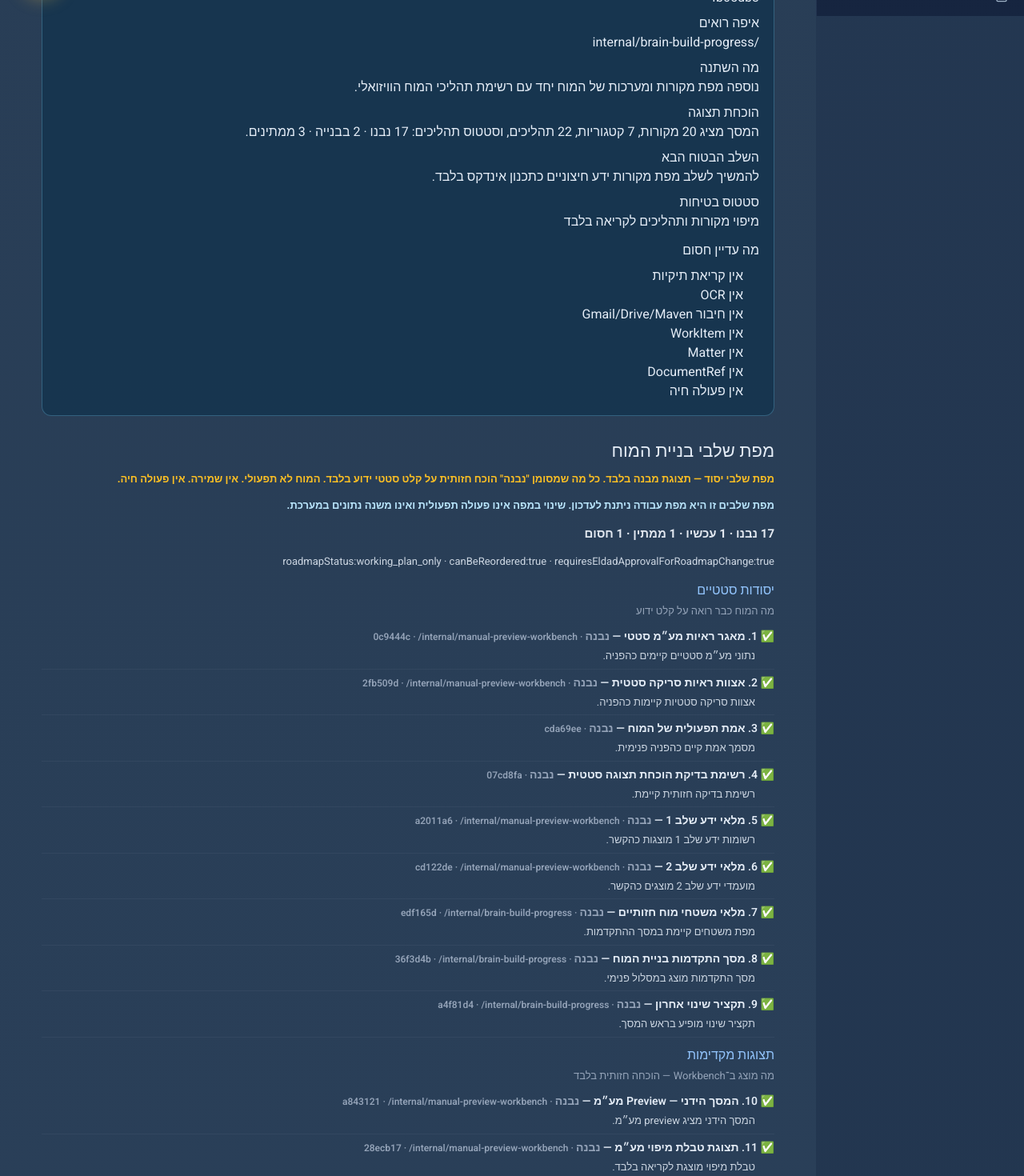
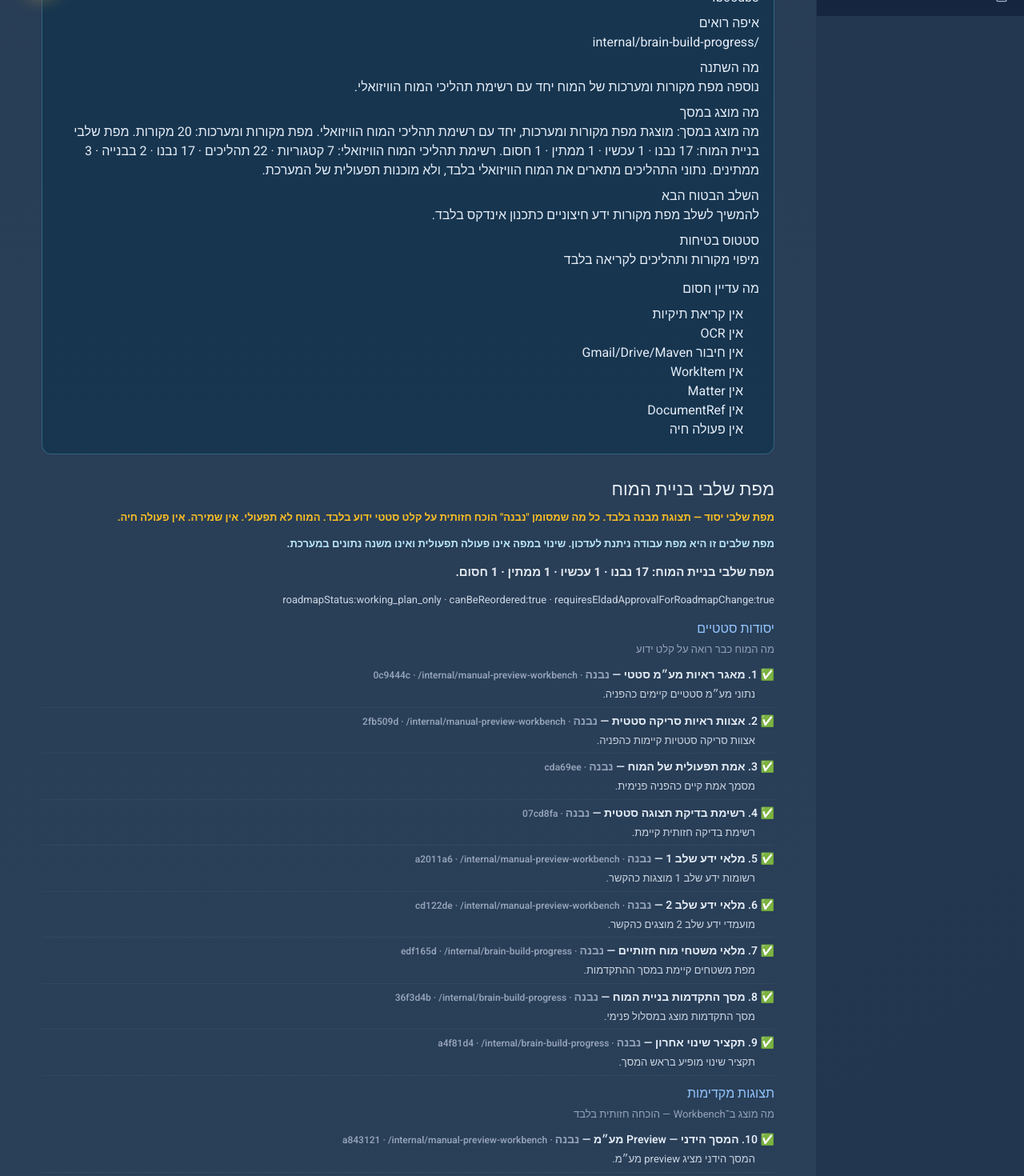
Before and after one commit to eldad197589-ctrl/eldad-brain-app, a React (Vite) app: page /internal/brain-build-progress in a window 1280 px wide. Shown: the part 780-2250 px from the top of the page at 80% size. Built offline with nearby package versions, Linux system fonts and the light colour scheme; no server answers.

Commit message:
Clarify brain build progress wording

```diff
--- a/src/pages/internal/brain-build-progress/BrainBuildProgressConsole.tsx
+++ b/src/pages/internal/brain-build-progress/BrainBuildProgressConsole.tsx
@@ -65,14 +65,14 @@ const DETAIL_LABELS = {
   title: 'כותרת',
   relatedCommit: 'Commit קשור',
   visibleRoute: 'איפה רואים',
-  proofScenario: 'הוכחת תצוגה',
+  proofScenario: 'מה מוצג במסך',
   whatChanged: 'מה השתנה',
   whatWasBuilt: 'מה נבנה',
   whatEldadCanSee: 'מה אלדד רואה',
   nextSafeStep: 'השלב הבטוח הבא',
   safetyStatus: 'סטטוס בטיחות',
   currentStatus: 'סטטוס נוכחי',
-  proofStatus: 'סטטוס הוכחה',
+  proofStatus: 'סטטוס תצוגה',
   surfaceClassification: 'סיווג משטח',
   domain: 'תחום',
   layer: 'שכבה',
@@ -87,7 +87,7 @@ const STATUS_LABELS: Record<BrainBuildProgressStatus, string> = {
 };
 
 const PROOF_STATUS_LABELS: Record<BrainBuildProofStatus, string> = {
-  visible_static_preview: 'הוכחת תצוגה סטטית',
+  visible_static_preview: 'מוצג במסך כ-preview סטטי',
   static_reference_recorded: 'נרשם כמקור סטטי',
   not_visible_as_screen: 'לא מוצג כמסך עצמאי',
   blocked_by_design: 'חסום בתכנון',
@@ -220,7 +220,7 @@ const roadmapSummaryCounter = (): string => {
   const current = stages.filter((s) => s.status === 'current').length;
   const next = stages.filter((s) => s.status === 'next').length;
   const blocked = stages.filter((s) => s.status === 'blocked').length;
-  return `${built} נבנו · ${current} עכשיו · ${next} ${next === 1 ? 'ממתין' : 'ממתינים'} · ${blocked} חסום`;
+  return `מפת שלבי בניית המוח: ${built} נבנו · ${current} עכשיו · ${next} ${next === 1 ? 'ממתין' : 'ממתינים'} · ${blocked} חסום.`;
 };
 
 // #region Source Map Helpers
@@ -266,7 +266,10 @@ const visualProcessStatusCounter = (): string => {
     { built: 0, building: 0, pending: 0 },
   );
 
-  return `${counts.built} נבנו · ${counts.building} בבנייה · ${counts.pending} ממתינים`;
+  const categories = new Set(BRAIN_VISUAL_PROCESS_REGISTRY_ROWS.map((processRow) => processRow.categoryId)).size;
+  const processes = BRAIN_VISUAL_PROCESS_REGISTRY_ROWS.length;
+
+  return `רשימת תהליכי המוח הוויזואלי: ${categories} קטגוריות · ${processes} תהליכים · ${counts.built} נבנו · ${counts.building} בבנייה · ${counts.pending} ממתינים.`;
 };
 
 const groupedVisualProcesses = (): readonly [string, readonly BrainVisualProcessRegistryRow[]][] =>
@@ -348,7 +351,7 @@ function ProgressMetrics() {
   return (
     <section data-testid="build-progress-top-metrics" style={{ display: 'grid', gap: 12, gridTemplateColumns: 'repeat(auto-fit, minmax(210px, 1fr))', marginTop: 18 }}>
       <MetricCard label="נקודות בנייה שננעלו" value={BRAIN_BUILD_PROGRESS_ITEMS.length} />
-      <MetricCard label="הוכחות תצוגה פעילות" value={visibleProofScreenCount()} />
+      <MetricCard label="מסכים מוצגים פעילים" value={visibleProofScreenCount()} />
       <MetricCard label="פעולות חיות פעילות" value={0} />
     </section>
   );
--- a/src/work-spine/build-progress/brain-build-progress-console-seed.ts
+++ b/src/work-spine/build-progress/brain-build-progress-console-seed.ts
@@ -159,7 +159,8 @@ export const BRAIN_BUILD_LATEST_CHANGE_SUMMARY = {
   relatedCommit: '4b05db3',
   whereToSee: BRAIN_BUILD_PROGRESS_ROUTE,
   whatChanged: 'נוספה מפת מקורות ומערכות של המוח יחד עם רשימת תהליכי המוח הוויזואלי.',
-  proofOfLife: 'המסך מציג 20 מקורות, 7 קטגוריות, 22 תהליכים, וסטטוס תהליכים: 17 נבנו · 2 בבנייה · 3 ממתינים.',
+  proofOfLife:
+    'מה מוצג במסך: מוצגת מפת מקורות ומערכות, יחד עם רשימת תהליכי המוח הוויזואלי. מפת מקורות ומערכות: 20 מקורות. מפת שלבי בניית המוח: 17 נבנו · 1 עכשיו · 1 ממתין · 1 חסום. רשימת תהליכי המוח הוויזואלי: 7 קטגוריות · 22 תהליכים · 17 נבנו · 2 בבנייה · 3 ממתינים. נתוני התהליכים מתארים את המוח הוויזואלי בלבד, ולא מוכנות תפעולית של המערכת.',
   stillBlocked: ['אין קריאת תיקיות', 'אין OCR', 'אין חיבור Gmail/Drive/Maven', 'אין WorkItem', 'אין Matter', 'אין DocumentRef', 'אין פעולה חיה'],
   nextSafeStep: 'להמשיך לשלב מפת מקורות ידע חיצוניים כתכנון אינדקס בלבד.',
   safetyStatus: 'מיפוי מקורות ותהליכים לקריאה בלבד',
@@ -175,7 +176,7 @@ export const BRAIN_BUILD_PROGRESS_ITEMS: readonly BrainBuildProgressItem[] = [
   progressItem('progress-approval-gate-preview-v1', 'תצוגת שער אישור', 'approval', 'approval_gate', '6f1368b', MANUAL_WORKBENCH_ROUTE, 'סריקות דימה', 'טקסט שער אישור מוצג תחת מועמדי סריקה.', 'built_and_visible', 'visible_static_preview', 'preview_only', 'נוספה תצוגת שער אישור פסיבית תחת מועמדי סריקה.', 'אלדד רואה הקשר בדיקה מוצע ושדות חסרים.', 'להשאיר את שפת האישור פסיבית.'),
   progressItem('progress-knowledge-inventory-phase1-v1', 'מלאי ידע שלב 1', 'knowledge', 'knowledge_inventory', 'a2011a6', MANUAL_WORKBENCH_ROUTE, 'צילה שכר', 'הקשר מלאי ידע סטטי מוצג כאשר מילות הקלט מתאימות.', 'built_not_visible', 'static_reference_recorded', 'preview_only', 'נוספו רשומות מלאי ידע סטטיות של שלב 1.', 'אלדד רואה הקשר מלאי דרך משטח התצוגה שנוסף לאחר מכן.', 'להשתמש כהקשר מצביע בלבד.'),
   progressItem('progress-knowledge-inventory-preview-v1', 'תצוגת מלאי ידע', 'knowledge', 'manual_workbench', '31facca', MANUAL_WORKBENCH_ROUTE, 'מע״מ מייבן בזק', 'רשומות ידע סטטיות קשורות מוצגות במסך הידני.', 'built_and_visible', 'visible_static_preview', 'preview_only', 'נוספה למסך הידני תצוגת ידע קשור.', 'אלדד רואה סטטוס ראיה, מיקום מקור ופעולות חסומות.', 'לבקר ניסוח לפני הרחבת רשומות.'),
-  progressItem('progress-static-visual-proof-checklist-v1', 'רשימת בדיקת הוכחת תצוגה סטטית', 'proof', 'proof_inventory', '07cd8fa', null, 'commit:07cd8fa', 'רשימת בדיקת הוכחת תצוגה סטטית קיימת כהפניית בקרת פרויקט.', 'built_not_visible', 'not_visible_as_screen', 'static_visual', 'נוספה רשימת בדיקה סטטית להוכחת תצוגה.', 'אלדד רואה את ההשפעה שלה רק דרך סיכומי התקדמות מאוחרים יותר.', 'למפות משטחים חזותיים לפני עבודת ביקורת תצוגה.'),
+  progressItem('progress-static-visual-proof-checklist-v1', 'רשימת בדיקת תצוגה סטטית', 'proof', 'proof_inventory', '07cd8fa', null, 'commit:07cd8fa', 'רשימת בדיקת תצוגה סטטית קיימת כהפניית בקרת פרויקט.', 'built_not_visible', 'not_visible_as_screen', 'static_visual', 'נוספה רשימת בדיקה סטטית לבקרת תצוגה.', 'אלדד רואה את ההשפעה שלה רק דרך סיכומי התקדמות מאוחרים יותר.', 'למפות משטחים חזותיים לפני עבודת ביקורת תצוגה.'),
   progressItem('progress-phase2-safe-knowledge-candidates-v1', 'מועמדי ידע בטוחים שלב 2', 'knowledge', 'knowledge_inventory', 'cd122de', MANUAL_WORKBENCH_ROUTE, 'Robium לשכת שכר', 'מועמדי שלב 2 סטטיים מוצגים כהקשר מלאי.', 'built_not_visible', 'static_reference_recorded', 'preview_only', 'נוספו שש רשומות מועמדי ידע לשלב 2 במסגרת סטטית.', 'אלדד רואה אותן רק כהקשר מצביע סטטי.', 'להשאיר מועמדים מאחורי ביקורת לפני שימוש מאוחר יותר.'),
   progressItem('progress-hypothetical-task-shape-preview-v1', 'תצוגת צורת משימה היפותטית', 'scanned_evidence', 'manual_workbench', '160f271', MANUAL_WORKBENCH_ROUTE, 'סריקות דימה', 'תצוגת צורת משימה היפותטית מוצגת תחת מועמדי סריקה תואמים.', 'built_and_visible', 'visible_static_preview', 'preview_only', 'נוספה תצוגת צורת משימה היפותטית לסריקות.', 'אלדד רואה דגלי יכולת שליליים ופעולות חסומות.', 'להשאיר את צורת המשימה נפרדת מאובייקטים אמיתיים.'),
   progressItem('progress-intake-signal-summary-v1', 'סיכום רמזי קלט', 'intake', 'manual_workbench', 'ee3a06f', MANUAL_WORKBENCH_ROUTE, 'צילה שכר', 'סיכום רמזי קלט ידני מציג רמזי טקסט ושלבים חסומים.', 'built_and_visible', 'visible_static_preview', 'preview_only', 'נוסף סיכום רמזי קלט ידני לקריאה בלבד.', 'אלדד רואה ניסוח רמזים ללא טענות תוכן.', 'להשאיר את שפת הסיכום מוגבלת לרמזי טקסט ידניים.'),
@@ -206,7 +207,7 @@ export const BRAIN_BUILD_PROGRESS_ITEMS: readonly BrainBuildProgressItem[] = [
     '4b05db3',
     BRAIN_BUILD_PROGRESS_ROUTE,
     'פתיחת /internal/brain-build-progress לאחר Stage 17',
-    'מוצגים 20 מקורות, 7 קטגוריות, 22 תהליכים, וסטטוס תהליכים 17/2/3.',
+    'מה מוצג במסך: מוצגת מפת מקורות ומערכות, יחד עם רשימת תהליכי המוח הוויזואלי. מפת מקורות ומערכות: 20 מקורות. מפת שלבי בניית המוח: 17 נבנו · 1 עכשיו · 1 ממתין · 1 חסום. רשימת תהליכי המוח הוויזואלי: 7 קטגוריות · 22 תהליכים · 17 נבנו · 2 בבנייה · 3 ממתינים. נתוני התהליכים מתארים את המוח הוויזואלי בלבד, ולא מוכנות תפעולית של המערכת.',
     'built_and_visible',
     'visible_static_preview',
     'preview_only',
@@ -228,7 +229,7 @@ export const BRAIN_BUILD_STAGE_ROADMAP_GROUPS = [
       builtRoadmapStage('יסודות סטטיים', 1, 'מאגר ראיות מע״מ סטטי', '0c9444c', MANUAL_WORKBENCH_ROUTE, 'שורות מע״מ סטטיות מוצגות דרך Preview.', 'נתוני מע״מ סטטיים קיימים כהפניה.'),
       builtRoadmapStage('יסודות סטטיים', 2, 'אצוות ראיות סריקה סטטית', '2fb509d', MANUAL_WORKBENCH_ROUTE, 'אצוות סריקות סטטית מוצגת דרך Preview.', 'אצוות סריקה סטטיות קיימות כהפניה.'),
       builtRoadmapStage('יסודות סטטיים', 3, 'אמת תפעולית של המוח', 'cda69ee', null, 'מסמך אמת תפעולית קיים כהפניה סטטית.', 'מסמך אמת קיים כהפניה פנימית.'),
-      builtRoadmapStage('יסודות סטטיים', 4, 'רשימת בדיקת הוכחת תצוגה סטטית', '07cd8fa', null, 'רשימת בדיקת הוכחה חזותית קיימת כהפניה.', 'רשימת בדיקה חזותית קיימת.'),
+      builtRoadmapStage('יסודות סטטיים', 4, 'רשימת בדיקת תצוגה סטטית', '07cd8fa', null, 'רשימת בדיקת תצוגה קיימת כהפניה.', 'רשימת בדיקה חזותית קיימת.'),
       builtRoadmapStage('יסודות סטטיים', 5, 'מלאי ידע שלב 1', 'a2011a6', MANUAL_WORKBENCH_ROUTE, 'רשומות מלאי ידע שלב 1 מוצגות כהקשר סטטי.', 'רשומות ידע שלב 1 מוצגות כהקשר.'),
       builtRoadmapStage('יסודות סטטיים', 6, 'מלאי ידע שלב 2', 'cd122de', MANUAL_WORKBENCH_ROUTE, 'מועמדי ידע שלב 2 מוצגים כהקשר סטטי.', 'מועמדי ידע שלב 2 מוצגים כהקשר.'),
       builtRoadmapStage('יסודות סטטיים', 7, 'מלאי משטחי מוח חזותיים', 'edf165d', BRAIN_BUILD_PROGRESS_ROUTE, 'מלאי משטחים חזותיים מוצג דרך מסך ההתקדמות.', 'מפת משטחים קיימת במסך ההתקדמות.'),
```
Also changed, not shown: 2 other files (tests, documents, lock files or other folders).
